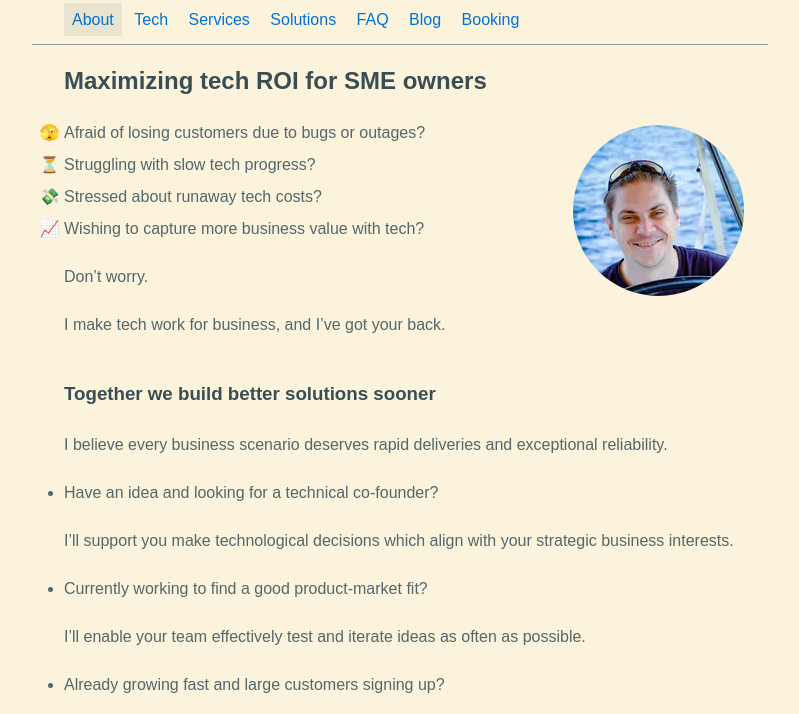
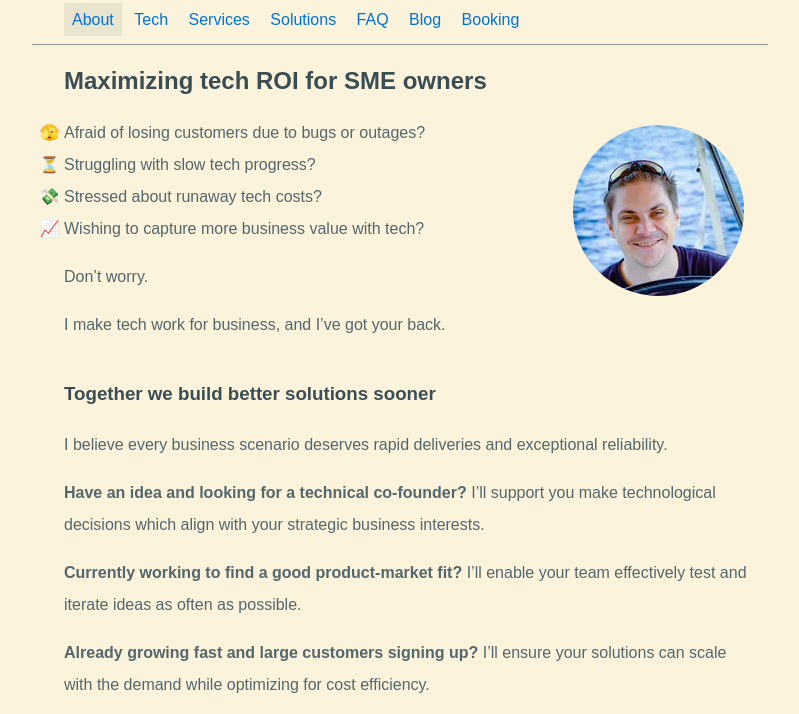
Before and after one commit to ferki/ferki.github.io, a plain HTML site: page index.html in a window 1280 px wide. Shown: the part 74-788 px from the top of the page, without its empty margins (240-1039 px from the left). Drawn offline with Linux system fonts and the light colour scheme.

Commit message:
Site update

```diff
--- a/index.html
+++ b/index.html
@@ -85,20 +85,14 @@
 <p>I believe every business scenario deserves rapid deliveries and exceptional
 reliability.</p>
 
-<ul>
-<li><p>Have an idea and looking for a technical co-founder?</p>
+<p><strong>Have an idea and looking for a technical co-founder?</strong> I’ll support you make
+technological decisions which align with your strategic business interests.</p>
 
-<p>I’ll support you make technological decisions which align with your strategic
-business interests.</p></li>
-<li><p>Currently working to find a good product-market fit?</p>
+<p><strong>Currently working to find a good product-market fit?</strong> I’ll enable your team
+effectively test and iterate ideas as often as possible.</p>
 
-<p>I’ll enable your team effectively test and iterate ideas as often as
-possible.</p></li>
-<li><p>Already growing fast and large customers signing up?</p>
-
-<p>I’ll ensure your solutions can scale with the demand while optimizing for
-cost efficiency.</p></li>
-</ul>
+<p><strong>Already growing fast and large customers signing up?</strong> I’ll ensure your
+solutions can scale with the demand while optimizing for cost efficiency.</p>
 
 <h3 id="what-do-my-customers-say"><a href="#what-do-my-customers-say">What do my customers say?</a></h3>
 
```
